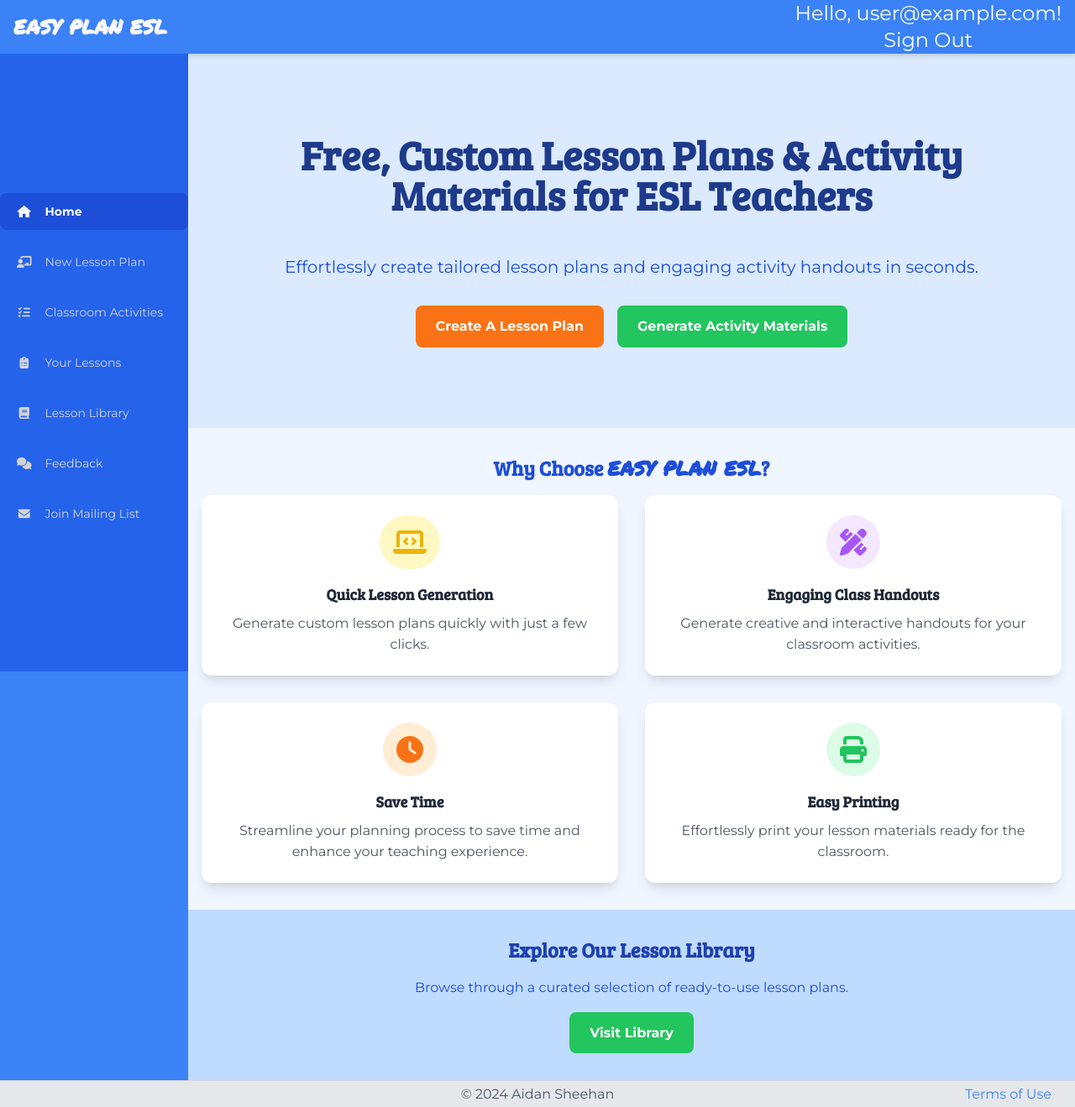
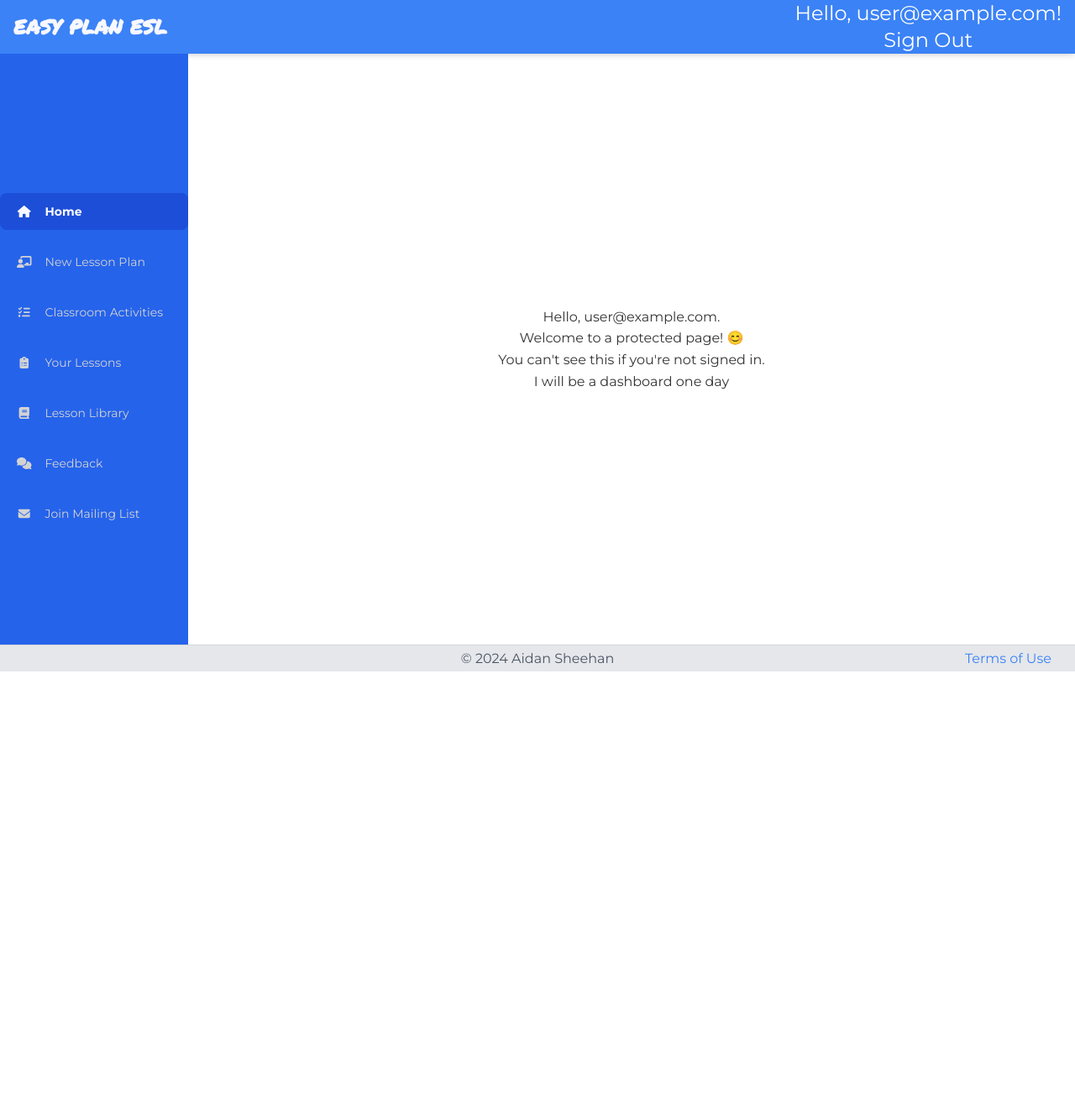
Before and after one commit to aidansheehan/unplan-app, a Next.js app: page / in a window 1280 px wide. Shown: the whole page at 84% size. After the commit the page ends 800 px from the top, so only its background shows below. Built offline with nearby package versions, Linux system fonts and the light colour scheme; no server answers; sample sign-in values are in the browser's storage.

Commit message:
auth new: protect routes

```diff
--- a/src/pages/activities.js
+++ b/src/pages/activities.js
@@ -3,6 +3,7 @@ import Layout from "@/components/layout"
 import ActivityLinkComponent from "@/components/activity-link.component"
 import Link from "next/link"
 import UserActivitiesComponent from "@/components/user-activities.component"
+import ProtectedRoute from "@/hoc/protected-route.hoc"
 
 /**
  * TODO should maybe be part of ACTIVITY_INFO constant
@@ -88,4 +89,4 @@ const Activities = () => {
     )
 }
 
-export default Activities
+export default ProtectedRoute(Activities)
--- a/src/pages/create-findSbWho.js
+++ b/src/pages/create-findSbWho.js
@@ -3,6 +3,7 @@ import FullPageLoading from "@/components/full-page.loading.component";
 import Layout from "@/components/layout";
 import ACTIVITY_INFO from "@/constants/activity-info.constant";
 import { useError } from "@/context/error.context";
+import ProtectedRoute from "@/hoc/protected-route.hoc";
 import { useRouter } from "next/router";
 import { useState } from "react";
 
@@ -179,4 +180,4 @@ const FindSbWho = () => {
     )
 }
 
-export default FindSbWho
+export default ProtectedRoute(FindSbWho)
--- a/src/pages/create-reading-task.js
+++ b/src/pages/create-reading-task.js
@@ -5,6 +5,7 @@ import FullPageLoading from "@/components/full-page.loading.component";
 import ActivityInstructionsComponent from "@/components/activity-instructions.component";
 import ACTIVITY_INFO from "@/constants/activity-info.constant";
 import { useError } from "@/context/error.context";
+import ProtectedRoute from "@/hoc/protected-route.hoc";
 
 const ReadingComprehension = () => {
     const [formData, setFormData] = useState({
@@ -189,4 +190,4 @@ const ReadingComprehension = () => {
     );
 };
 
-export default ReadingComprehension;
+export default ProtectedRoute(ReadingComprehension);
--- a/src/pages/create-worksheet.js
+++ b/src/pages/create-worksheet.js
@@ -4,6 +4,7 @@ import Layout from "@/components/layout";
 import TagInputComponent from "@/components/tag-input.component";
 import ACTIVITY_INSTRUCTIONS from "@/constants/activity-info.constant";
 import { useError } from "@/context/error.context";
+import ProtectedRoute from "@/hoc/protected-route.hoc";
 import { useRouter } from "next/router";
 import { useState } from "react";
 
@@ -147,4 +148,4 @@ const GrammarVocabWorksheet = () => {
     )
 }
 
-export default GrammarVocabWorksheet
+export default ProtectedRoute(GrammarVocabWorksheet)
--- a/src/pages/index.js
+++ b/src/pages/index.js
@@ -1,70 +1,19 @@
-import Link from 'next/link';
-import { FontAwesomeIcon } from '@fortawesome/react-fontawesome';
-import { faLaptopCode, faClock, faPrint, faPencilRuler } from '@fortawesome/free-solid-svg-icons';
 import Layout from '@/components/layout';
+import { useAuth } from '@/context/auth.context';
+import ProtectedRoute from '@/hoc/protected-route.hoc';
 
-export default function Home() {
+const Home = () => {
+
+  const { user } = useAuth()
 
   return (
     <Layout>
-<section className="bg-blue-100 text-gray-800 px-4 py-12 md:py-24 w-full">
-  <div className="max-w-4xl mx-auto">
-    <h2 className="text-4xl md:text-5xl xl:text-6xl font-bold text-center leading-tight text-blue-900 font-bree">
-      Free, Custom Lesson Plans & Activity Materials for ESL Teachers
-    </h2>
-    <p className="mt-8 md:mt-12 text-lg md:text-xl text-center text-blue-700">
-      Effortlessly create tailored lesson plans and engaging activity handouts in seconds.
-    </p>
-    <div className="mt-8 text-center space-y-4 md:space-y-0 md:space-x-4">
-      <Link href="/plan" className="inline-block w-full md:w-auto bg-orange-500 text-white font-bold py-3 px-6 rounded-lg hover:bg-orange-600 transition-colors duration-300 mb-2 md:mb-0">
-        Create A Lesson Plan
-      </Link>
-      <Link href="/activities" className="inline-block w-full md:w-auto bg-green-500 text-white font-bold py-3 px-6 rounded-lg hover:bg-green-600 transition-colors duration-300">
-        Generate Activity Materials
-      </Link>
-    </div>
-  </div>
-</section>
-      {/* Features Section */}
-      <section className="flex-grow flex flex-col justify-center items-center bg-blue-50 w-full">
-        <div className="text-center py-8 px-4">
-          <h2 className="text-2xl font-semibold text-blue-700 mb-4 font-bree">Why Choose <span className='font-bold font-permanent-marker' >EASY PLAN ESL</span>?</h2>
-          <div className="grid grid-cols-1 md:grid-cols-2 gap-8">
-            {FeatureCard(faLaptopCode, 'Quick Lesson Generation', 'Generate custom lesson plans quickly with just a few clicks.', 'bg-yellow-100', 'text-yellow-500')}
-            {  FeatureCard(
-                faPencilRuler,
-                'Engaging Class Handouts',
-                'Generate creative and interactive handouts for your classroom activities.',
-                'bg-purple-100',
-                'text-purple-500'
-              )}
-            {FeatureCard(faClock, 'Save Time', 'Streamline your planning process to save time and enhance your teaching experience.', 'bg-orange-100', 'text-orange-500')}
-            {FeatureCard(faPrint, 'Easy Printing', 'Effortlessly print your lesson materials ready for the classroom.', 'bg-green-100', 'text-green-500')}
-
-          </div>
-        </div>
-
-        {/* Library Section */}
-        <div className="w-full text-center py-8 bg-blue-200 px-4">
-          <h3 className="text-2xl font-semibold text-blue-800 mb-4 font-bree">Explore Our Lesson Library</h3>
-          <p className="mb-4 text-blue-700">Browse through a curated selection of ready-to-use lesson plans.</p>
-          <Link href="/library" className="inline-block bg-green-500 text-white font-bold py-3 px-6 rounded-lg hover:bg-green-700 transition-colors duration-300">
-              Visit Library
-          </Link>
-        </div>
-      </section>
+        <p>{`Hello, ${user.email}.`}</p>
+        <p>Welcome to a protected page! 😊</p>
+        <p>You can't see this if you're not signed in.</p>
+        <p>I will be a dashboard one day</p>
     </Layout>
-  );
+  )
 }
 
-function FeatureCard(icon, title, description, bgColor, iconColor) {
-  return (
-    <div className={`rounded-xl p-6 shadow-lg bg-white`}>
-      <div className={`p-4 inline-flex rounded-full ${bgColor} mb-4`}>
-        <FontAwesomeIcon icon={icon} className={iconColor} size="2x" />
-      </div>
-      <h4 className="mb-2 font-semibold text-lg text-gray-800 font-bree">{title}</h4>
-      <p className="text-gray-600">{description}</p>
-    </div>
-  );
-}
+export default ProtectedRoute(Home)
--- a/src/pages/plan.js
+++ b/src/pages/plan.js
@@ -3,6 +3,7 @@ import Layout from '@/components/layout';
 import { useRouter } from 'next/router';
 import { useError } from '@/context/error.context';
 import LoadingSpinner from '@/components/loading-spinner';
+import ProtectedRoute from '@/hoc/protected-route.hoc';
 
 /**
  * Page to plan a lesson
@@ -292,4 +293,4 @@ const Plan = () => {
     )
 }
 
-export default Plan
+export default ProtectedRoute(Plan)
--- a/src/pages/your-lessons.js
+++ b/src/pages/your-lessons.js
@@ -3,6 +3,7 @@ import LessonsGrid from "@/components/lessons-grid.component";
 import LoadingSpinner from "@/components/loading-spinner";
 import SearchBarComponent from "@/components/search-bar.component";
 import { useError } from "@/context/error.context";
+import ProtectedRoute from "@/hoc/protected-route.hoc";
 import useLessons from "@/hooks/use-lessons.hook";
 
 const YourLessons = () => {
@@ -35,4 +36,4 @@ const YourLessons = () => {
 
 }
 
-export default YourLessons
+export default ProtectedRoute(YourLessons)
```
Also changed, not shown: 1 other file (tests, documents, lock files or other folders).
